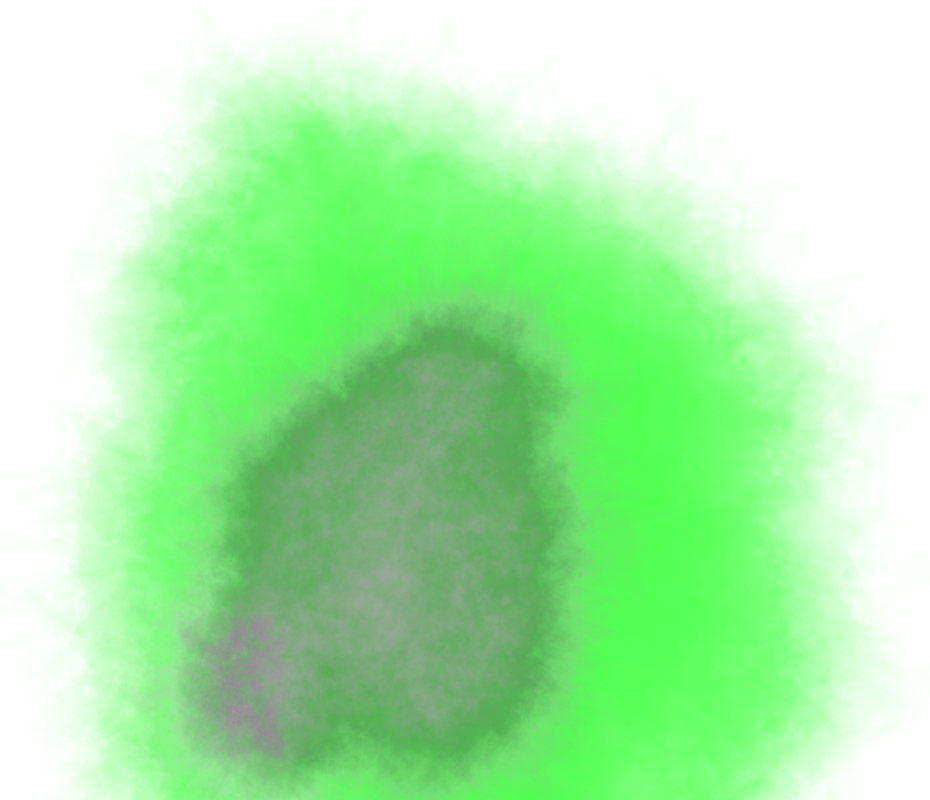
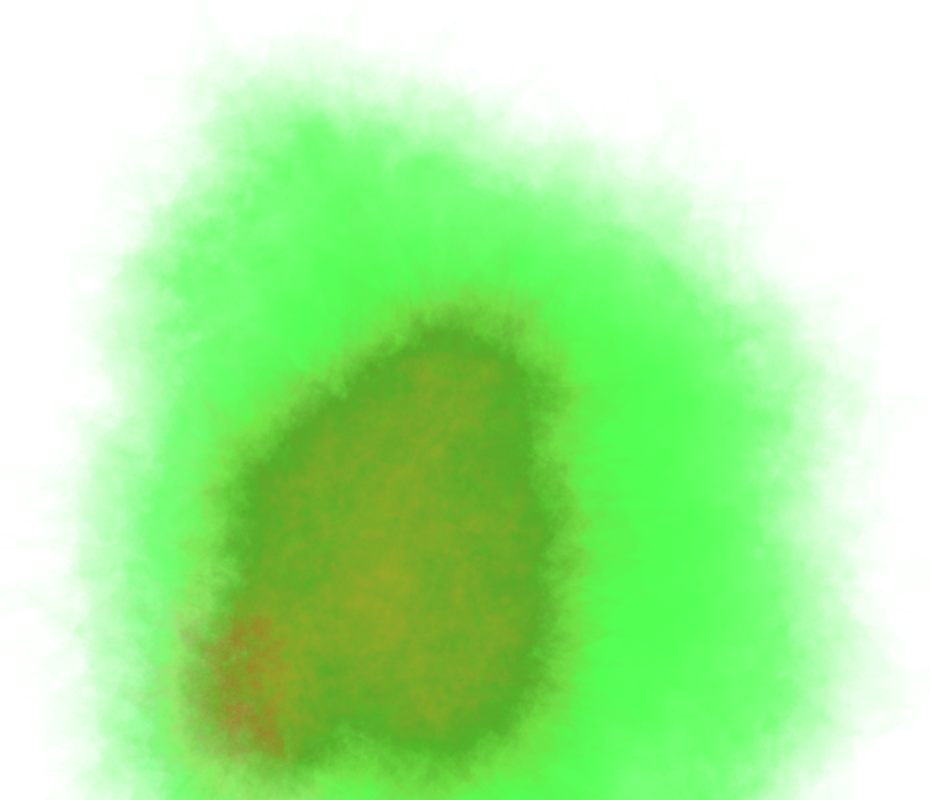
Before and after one commit to Demborg/aquarelle, a plain HTML site: page index.html in a window 1280 px wide. Shown: the top 800 px of the page, without its empty margins (256-1186 px from the left). Drawn offline with Linux system fonts and the light colour scheme.

Commit message:
Don’t mix complementary colors
Go 120 degrees appart instead of

```diff
--- a/index.html
+++ b/index.html
@@ -87,7 +87,7 @@
 
         const angle = Math.round(Math.random() * 360)
         const color1 = `hsla(${angle},100%, 50%, 0.01)`
-        const color2 = `hsla(${angle - 180}, 100%, 50%, 0.01)`
+        const color2 = `hsla(${angle - 120}, 100%, 50%, 0.01)`
         console.log(color1, color2)
         for (let i = 0; i < 100; i++) {
             ctx.fillStyle = color1
```
